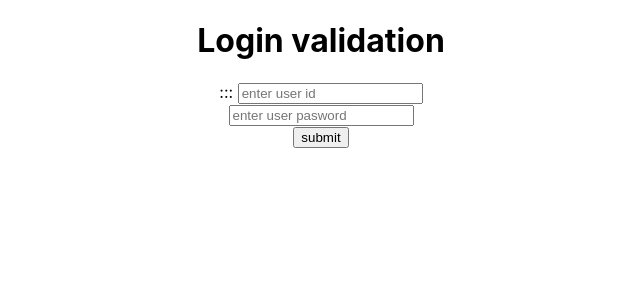
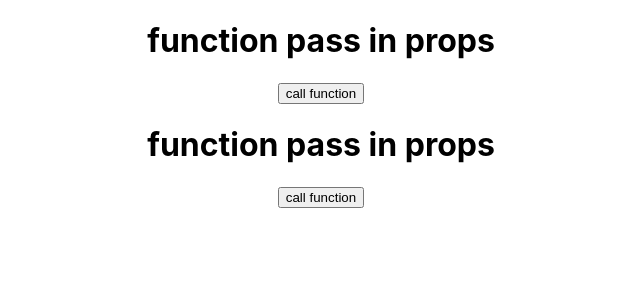
Before and after one commit to Guri1624/fundamental_of_react, a React (Create React App) app: page / in a window 1280 px wide. Shown: the top 300 px of the page, without its empty margins (319-959 px from the left). Built offline with nearby package versions, Linux system fonts and the light colour scheme.

Commit message:
function pass in props

```diff
--- a/src/App.js
+++ b/src/App.js
@@ -1,12 +1,18 @@
 
 import logo from './logo.svg';
 import './App.css';
-import Login from './Login'
+import Props from './Props'
+import Members from './Members'
 function App()
 {
+     function getData()
+          {
+               alert("hello")
+          }
      return (
          <div className="App">
-          <Login/>
+          <Props data={getData}/>
+          <Members data={getData}/>
                    </div>
      );
 }
--- /dev/null
+++ b/src/Members.js
@@ -0,0 +1,11 @@
+import React from 'react'
+function Members(props)
+{
+    return(
+        <div>
+            <h1>function pass in props</h1>
+            <button onClick={props.data}>call function</button>
+        </div>
+    )
+}
+export default Members
--- /dev/null
+++ b/src/Props.js
@@ -0,0 +1,11 @@
+import React from 'react'
+function Props(props)
+{
+    return(
+        <div>
+            <h1>function pass in props</h1>
+            <button onClick={props.data}>call function</button>
+        </div>
+    )
+}
+export default Props
```
Also changed, not shown: src/Jerry.js (deleted, +0 -7 lines).
